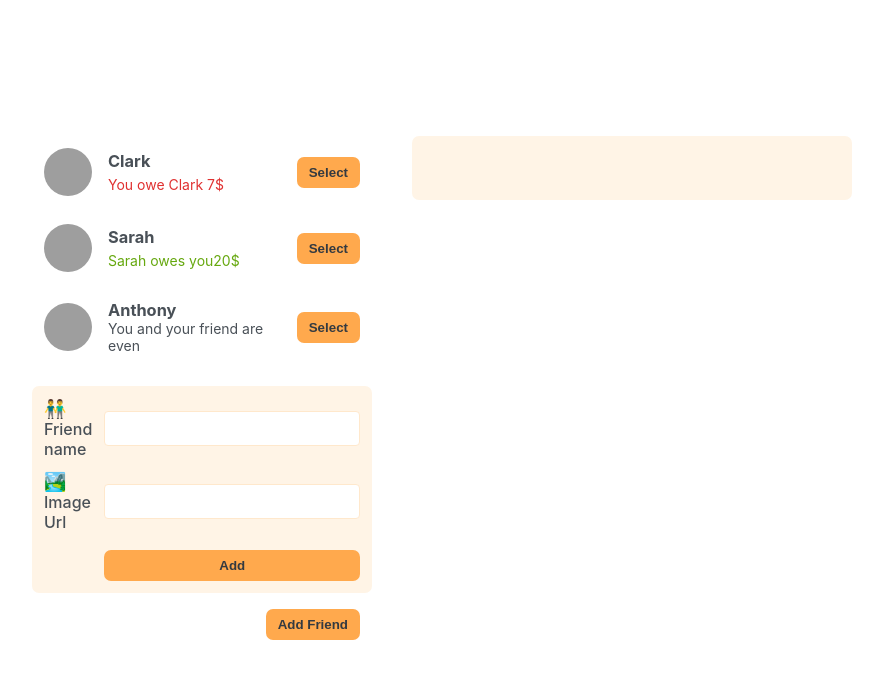
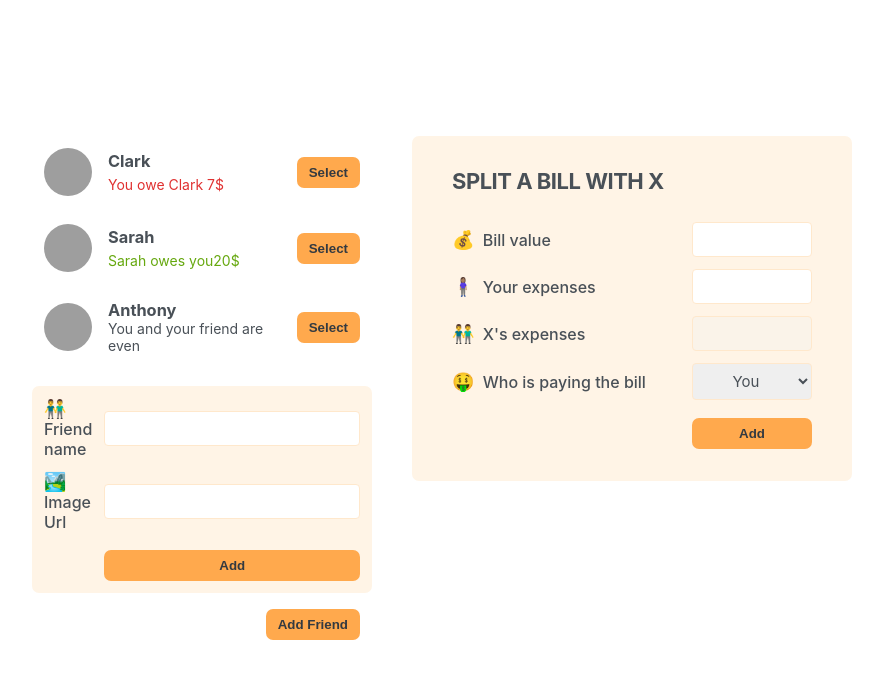
Before and after one commit to OstrichFarmer/eat-n-split, a React (Create React App) app: page / in a window 1280 px wide. Shown: the top 678 px of the page, without its empty margins (198-1081 px from the left). Built offline with nearby package versions, Linux system fonts and the light colour scheme; grey boxes are pictures that could not be loaded.

Commit message:
finished the form split static design

```diff
--- a/src/App.js
+++ b/src/App.js
@@ -91,5 +91,23 @@ function FormAddFriend() {
 }
 
 function FormSplitBill() {
-  return <form className="form-split-bill"></form>;
+  return (
+    <form className="form-split-bill">
+      <h2>SPLIT A BILL WITH X</h2>
+      <label>💰 Bill value </label>
+      <input type="text" />
+      <label>🧍🏽‍♀️ Your expenses</label>
+      <input type="text" />
+      <label>👬 X's expenses</label>
+      <input type="text" disabled />
+
+      <label>🤑 Who is paying the bill</label>
+      <select>
+        <option value="user">You</option>
+        <option value="friend">Friend</option>
+      </select>
+
+      <Button children={"Add"} />
+    </form>
+  );
 }
```
